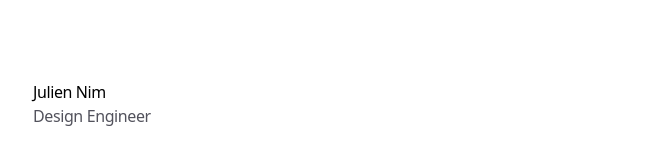
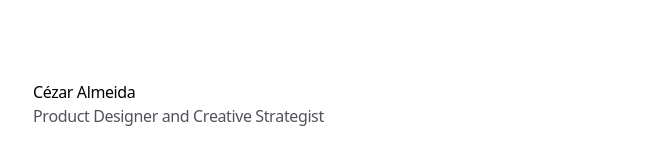
Before and after one commit to cezaralmeida/design-portfolio, a Next.js app: page / in a window 1280 px wide. Shown: the top 164 px of the page, without its empty margins (303-975 px from the left). Built offline with nearby package versions, Linux system fonts and the light colour scheme.

Commit message:
Update header.tsx

```diff
--- a/app/header.tsx
+++ b/app/header.tsx
@@ -7,7 +7,7 @@ export function Header() {
     <header className="mb-8 flex items-center justify-between">
       <div>
         <Link href="/" className="font-medium text-black dark:text-white">
-          Julien Nim
+          Cézar Almeida
         </Link>
         <TextEffect
           as="p"
@@ -16,7 +16,7 @@ export function Header() {
           className="text-zinc-600 dark:text-zinc-500"
           delay={0.5}
         >
-          Design Engineer
+          Product Designer and Creative Strategist
         </TextEffect>
       </div>
     </header>
```
